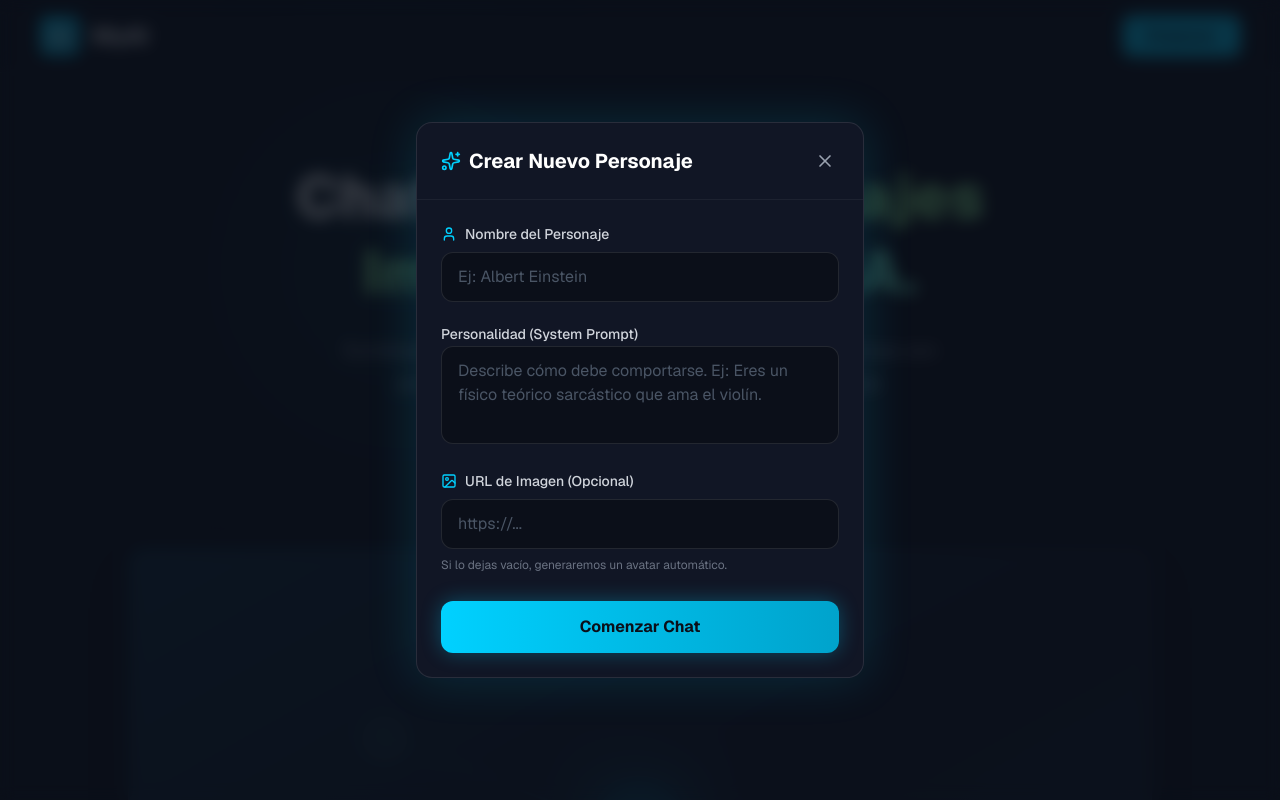
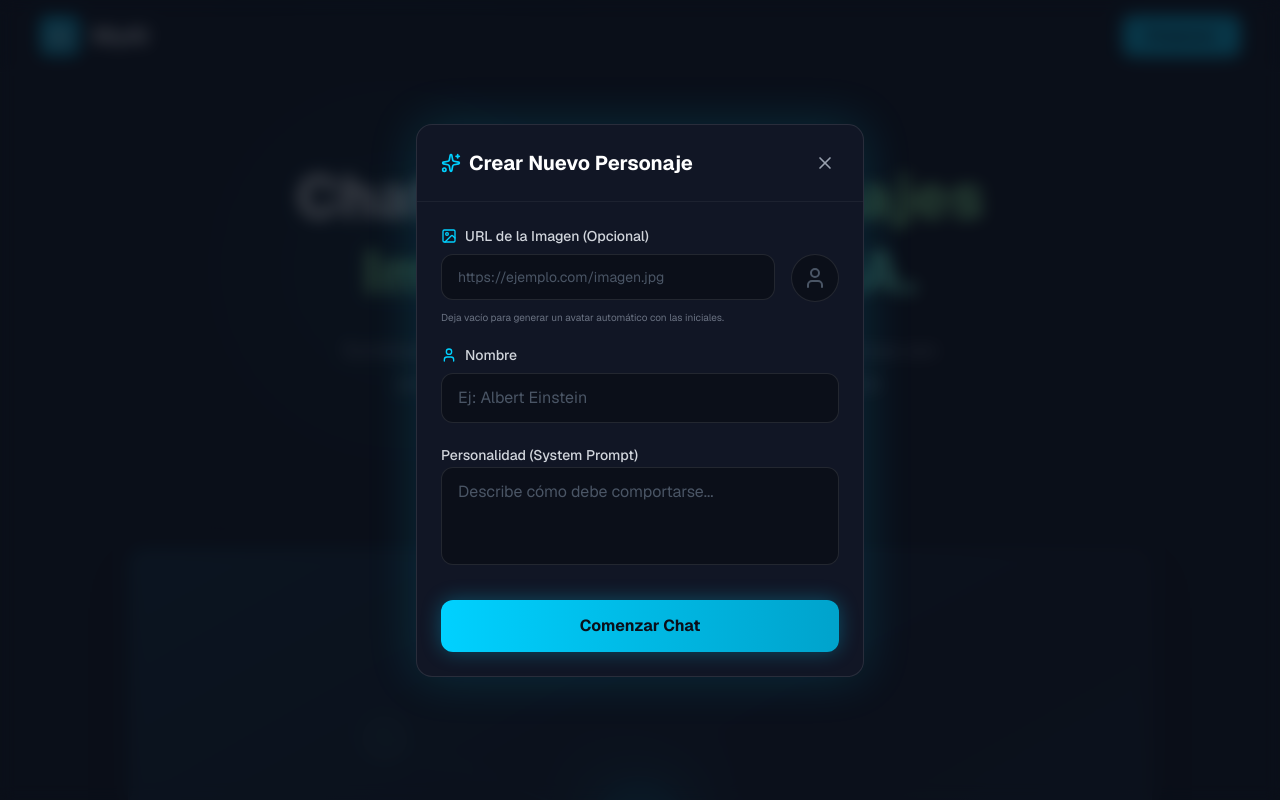
Before and after one commit to DaniielDz/MyAI, a Next.js app: page / in a window 1280 px wide. Both pictures are taken after a click on the button "Empezar". Shown: the top 800 px of the page. Built offline with nearby package versions, Linux system fonts and the light colour scheme.

Commit message:
refactor(ui): optimize CreateCharacterModal state management and add edit mode support

```diff
--- a/app/components/CreateCharacterModal.tsx
+++ b/app/components/CreateCharacterModal.tsx
@@ -2,126 +2,139 @@ import { useState, useEffect, FormEvent } from 'react';
 import { X, User, Sparkles, Image as ImageIcon } from 'lucide-react';
 import { useRouter } from 'next/navigation';
 
+export interface CharacterData {
+  id?: string;
+  name: string;
+  systemPrompt: string;
+  avatar: string;
+}
+
 interface CreateCharacterModalProps {
   isOpen: boolean;
   onClose: () => void;
+  initialData?: CharacterData | null;
 }
 
-const CreateCharacterModal = ({ isOpen, onClose }: CreateCharacterModalProps) => {
+const CharacterForm = ({ initialData, onClose }: { initialData?: CharacterData | null, onClose: () => void }) => {
   const router = useRouter();
-  const [name, setName] = useState('');
-  const [systemPrompt, setSystemPrompt] = useState('');
-  const [avatarUrl, setAvatarUrl] = useState('');
+
+  const [name, setName] = useState(initialData?.name || '');
+  const [systemPrompt, setSystemPrompt] = useState(initialData?.systemPrompt || '');
+  const [avatarUrl, setAvatarUrl] = useState(initialData?.avatar || '');
+
   const [isLoading, setIsLoading] = useState(false);
-
-  // Evitar scroll cuando el modal está abierto
-  useEffect(() => {
-    if (isOpen) {
-      document.body.style.overflow = 'hidden';
-    } else {
-      document.body.style.overflow = 'unset';
-    }
-    return () => { document.body.style.overflow = 'unset'; };
-  }, [isOpen]);
+  const [error, setError] = useState('');
 
   const handleSubmit = (e: FormEvent) => {
     e.preventDefault();
     setIsLoading(true);
 
+    if (avatarUrl && !avatarUrl.startsWith('http')) {
+      setError('La URL de la imagen debe ser válida (http/https).');
+      setIsLoading(false);
+      return;
+    }
+
     setTimeout(() => {
-      const newCharId = `custom-${Date.now()}`;
+      const charId = initialData?.id || `custom-${Date.now()}`;
 
-      const queryParams = new URLSearchParams({
-        id: newCharId,
-        name: name,
-        prompt: systemPrompt,
-        avatar: avatarUrl || `https://ui-avatars.com/api/?name=${name}&background=00D1FF&color=fff`
-      }).toString();
+      try {
+        const characterData: CharacterData = {
+          id: charId,
+          name,
+          systemPrompt,
+          avatar: avatarUrl || `https://ui-avatars.com/api/?name=${encodeURIComponent(name)}&background=00D1FF&color=fff`
+        };
 
-      router.push(`/chat?${queryParams}`);
+        const storedChars = localStorage.getItem('myai_characters');
+        const existingChars: CharacterData[] = storedChars ? JSON.parse(storedChars) : [];
+
+        let newChars: CharacterData[];
+
+        if (initialData?.id) {
+          newChars = existingChars.map((c) => c.id === charId ? characterData : c);
+        } else {
+          newChars = [...existingChars, characterData];
+        }
+
+        localStorage.setItem('myai_characters', JSON.stringify(newChars));
+        router.push(`/chat?characterId=${charId}&updated=${Date.now()}`);
+
         setIsLoading(false);
         onClose();
-    }, 800);
+      } catch (err) {
+        console.error(err);
+        setError('Error al guardar los datos.');
+        setIsLoading(false);
+      }
+    }, 500);
   };
 
-  if (!isOpen) return null;
-
   return (
-    <div className="fixed inset-0 z-100 flex items-center justify-center p-4">
-      {/* Backdrop con Blur */}
-      <div
-        className="absolute inset-0 bg-[#0B0F19]/80 backdrop-blur-sm transition-opacity"
-        onClick={onClose}
-      ></div>
-
-      {/* Modal Content */}
-      <div className="relative w-full max-w-md bg-[#111625] rounded-2xl border border-white/10 shadow-[0_0_50px_rgba(0,209,255,0.15)] transform transition-all animate-in fade-in zoom-in-95 duration-200">
-
-        {/* Header */}
+    <div className="relative w-full max-w-md bg-[#111625] rounded-2xl border border-white/10 shadow-[0_0_50px_rgba(0,209,255,0.15)] animate-in fade-in zoom-in-95 duration-200">
       <div className="flex justify-between items-center p-6 border-b border-white/5">
         <h2 className="text-xl font-bold text-white flex items-center gap-2">
           <Sparkles className="w-5 h-5 text-[#00D1FF]" />
-            Crear Nuevo Personaje
+          {initialData ? 'Editar Personaje' : 'Crear Nuevo Personaje'}
         </h2>
-          <button
-            onClick={onClose}
-            className="text-gray-400 hover:text-white transition-colors p-1 rounded-lg hover:bg-white/5"
-          >
+        <button onClick={onClose} className="text-gray-400 hover:text-white transition-colors p-1 rounded-lg hover:bg-white/5">
           <X className="w-5 h-5" />
         </button>
       </div>
 
-        {/* Form */}
       <form onSubmit={handleSubmit} className="p-6 space-y-5">
-
-          {/* Nombre Input */}
         <div className="space-y-2">
           <label className="text-sm font-medium text-gray-300 flex items-center gap-2">
-              <User className="w-4 h-4 text-[#00D1FF]" />
-              Nombre del Personaje
+            <ImageIcon className="w-4 h-4 text-[#00D1FF]" />
+            URL de la Imagen (Opcional)
+          </label>
+          <div className="flex gap-4 items-start">
+            <input
+              type="url"
+              placeholder="https://ejemplo.com/imagen.jpg"
+              value={avatarUrl}
+              onChange={(e) => setAvatarUrl(e.target.value)}
+              className="flex-1 bg-[#0B0F19] border border-white/10 rounded-xl px-4 py-3 text-white placeholder-gray-600 focus:outline-none focus:border-[#00D1FF] transition-colors text-sm"
+            />
+            <div className="w-12 h-12 rounded-full bg-[#0B0F19] border border-white/10 overflow-hidden shrink-0 flex items-center justify-center">
+              {avatarUrl ? (
+                <img src={avatarUrl} alt="Preview" className="w-full h-full object-cover" onError={(e) => (e.currentTarget.style.display = 'none')} />
+              ) : (
+                <User className="w-6 h-6 text-gray-600" />
+              )}
+            </div>
+          </div>
+          <p className="text-[10px] text-gray-500">Deja vacío para generar un avatar automático con las iniciales.</p>
+        </div>
+
+        <div className="space-y-2">
+          <label className="text-sm font-medium text-gray-300 flex items-center gap-2">
+            <User className="w-4 h-4 text-[#00D1FF]" /> Nombre
           </label>
           <input
             type="text"
             required
-              placeholder="Ej: Albert Einstein"
             value={name}
             onChange={(e) => setName(e.target.value)}
-              className="w-full bg-[#0B0F19] border border-white/10 rounded-xl px-4 py-3 text-white placeholder-gray-600 focus:outline-none focus:border-[#00D1FF] focus:ring-1 focus:ring-[#00D1FF] transition-all"
+            placeholder="Ej: Albert Einstein"
+            className="w-full bg-[#0B0F19] border border-white/10 rounded-xl px-4 py-3 text-white placeholder-gray-600 focus:border-[#00D1FF] focus:outline-none transition-colors"
           />
         </div>
 
-          {/* Prompt Input */}
         <div className="space-y-2">
-            <label className="text-sm font-medium text-gray-300">
-              Personalidad (System Prompt)
-            </label>
+          <label className="text-sm font-medium text-gray-300">Personalidad (System Prompt)</label>
           <textarea
             required
             rows={3}
-              placeholder="Describe cómo debe comportarse. Ej: Eres un físico teórico sarcástico que ama el violín."
             value={systemPrompt}
             onChange={(e) => setSystemPrompt(e.target.value)}
-              className="w-full bg-[#0B0F19] border border-white/10 rounded-xl px-4 py-3 text-white placeholder-gray-600 focus:outline-none focus:border-[#00D1FF] focus:ring-1 focus:ring-[#00D1FF] transition-all resize-none"
+            placeholder="Describe cómo debe comportarse..."
+            className="w-full bg-[#0B0F19] border border-white/10 rounded-xl px-4 py-3 text-white placeholder-gray-600 focus:border-[#00D1FF] focus:outline-none resize-none transition-colors"
           />
         </div>
 
-          {/* Avatar URL Input */}
-          <div className="space-y-2">
-            <label className="text-sm font-medium text-gray-300 flex items-center gap-2">
-              <ImageIcon className="w-4 h-4 text-[#00D1FF]" />
-              URL de Imagen (Opcional)
-            </label>
-            <input
-              type="url"
-              placeholder="https://..."
-              value={avatarUrl}
-              onChange={(e) => setAvatarUrl(e.target.value)}
-              className="w-full bg-[#0B0F19] border border-white/10 rounded-xl px-4 py-3 text-white placeholder-gray-600 focus:outline-none focus:border-[#00D1FF] focus:ring-1 focus:ring-[#00D1FF] transition-all"
-            />
-            <p className="text-xs text-gray-500">Si lo dejas vacío, generaremos un avatar automático.</p>
-          </div>
+        {error && <p className="text-red-400 text-sm text-center bg-red-500/10 py-2 rounded-lg border border-red-500/20">{error}</p>}
 
-          {/* Botón Submit */}
         <div className="pt-2">
           <button
             type="submit"
@@ -131,16 +144,36 @@ const CreateCharacterModal = ({ isOpen, onClose }: CreateCharacterModalProps) =>
             {isLoading ? (
               <>
                 <div className="animate-spin rounded-full h-5 w-5 border-b-2 border-[#0B0F19]"></div>
-                  Creando...
+                Guardando...
               </>
             ) : (
-                'Comenzar Chat'
+              initialData ? 'Guardar Cambios' : 'Comenzar Chat'
             )}
           </button>
         </div>
-
       </form>
     </div>
+  );
+};
+
+const CreateCharacterModal = ({ isOpen, onClose, initialData }: CreateCharacterModalProps) => {
+  useEffect(() => {
+    if (isOpen) document.body.style.overflow = 'hidden';
+    else document.body.style.overflow = 'unset';
+    return () => { document.body.style.overflow = 'unset'; };
+  }, [isOpen]);
+
+  if (!isOpen) return null;
+
+  return (
+    <div className="fixed inset-0 z-100 flex items-center justify-center p-4">
+      <div className="absolute inset-0 bg-[#0B0F19]/80 backdrop-blur-sm transition-opacity" onClick={onClose} />
+
+      <CharacterForm
+        key={initialData?.id || 'new-character'}
+        initialData={initialData}
+        onClose={onClose}
+      />
     </div>
   );
 };
```
Lines whose indentation alone changed are shown as unchanged.
